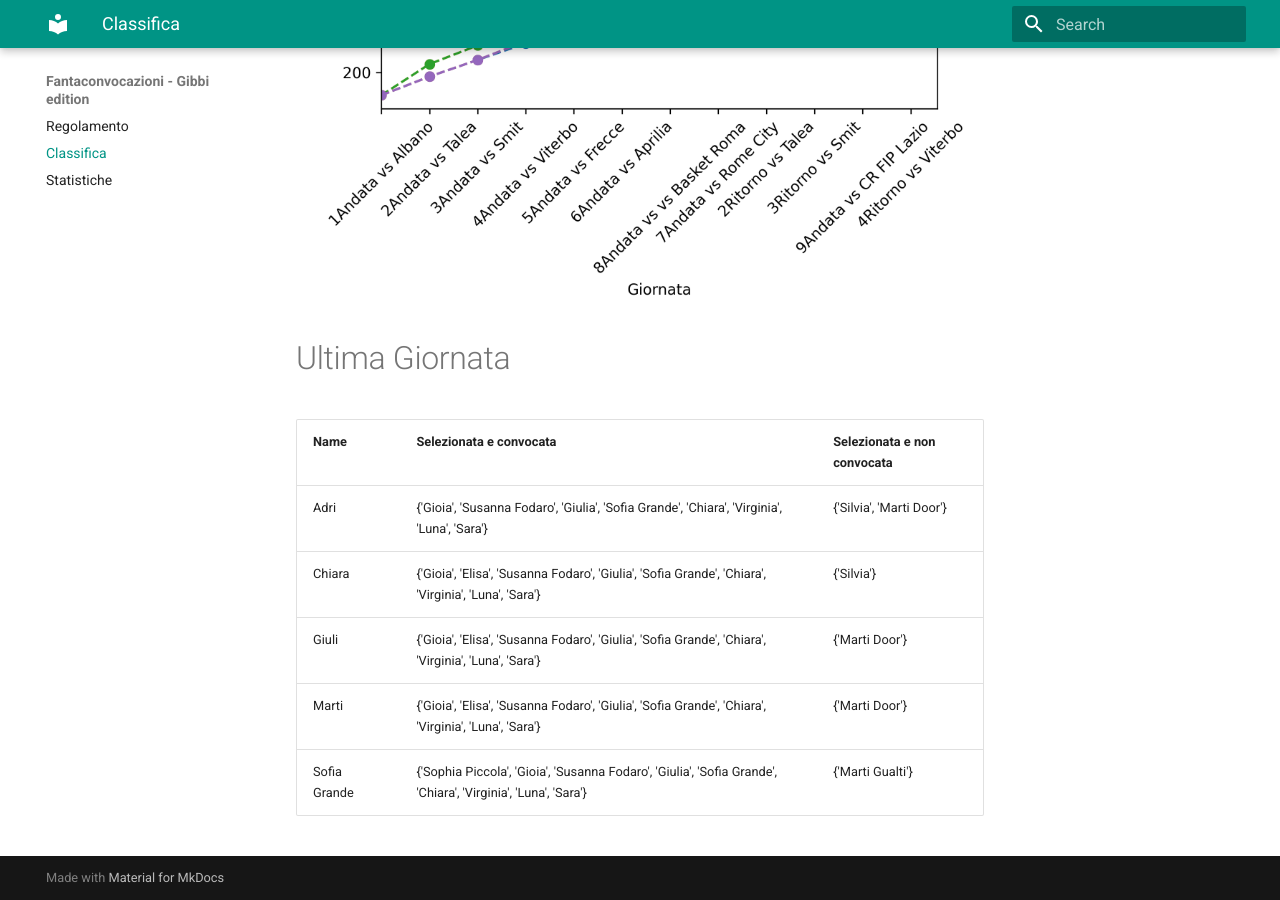
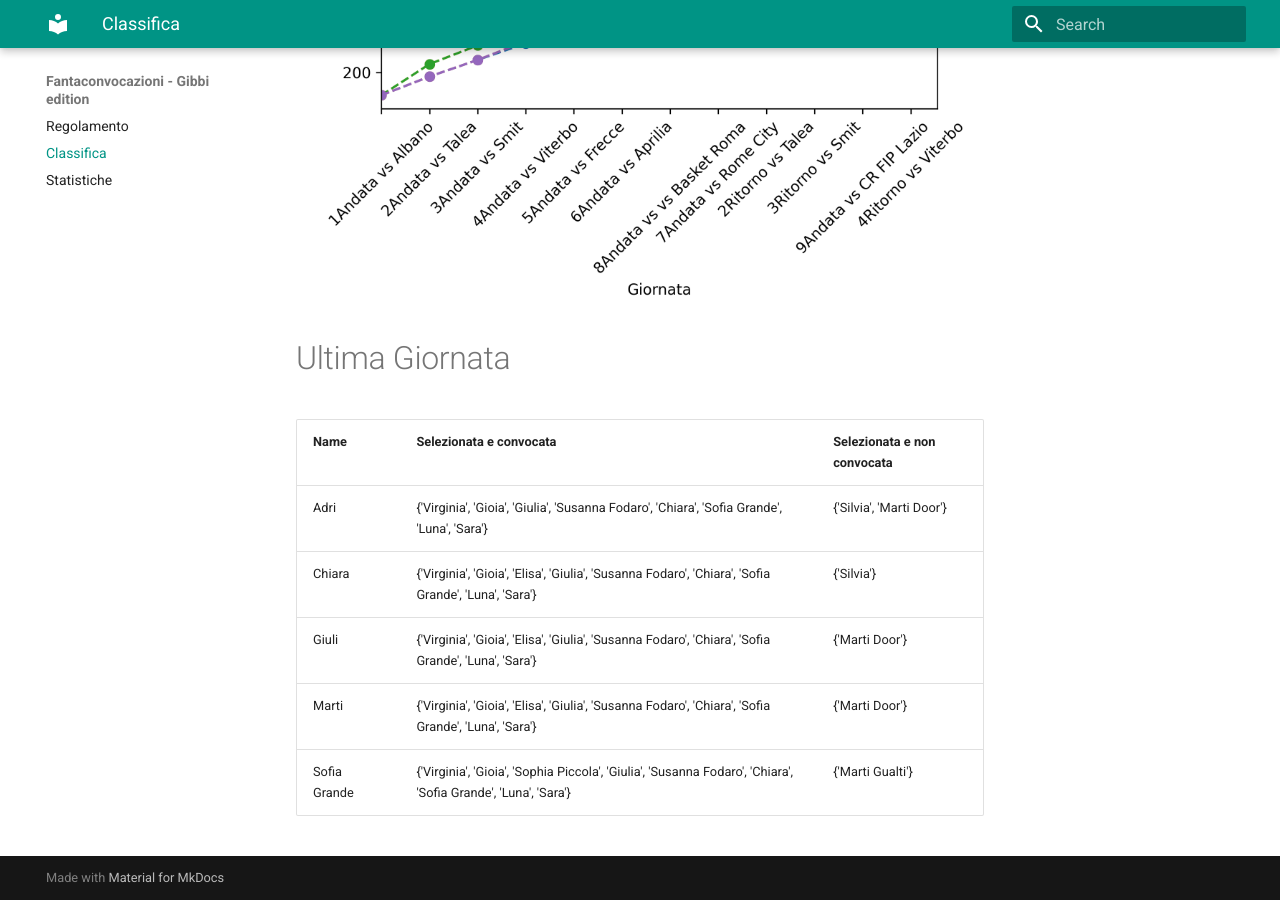
Before and after one commit to martinig94/fantagibbi, an MkDocs documentation site: the page built from docs/Classifica.md, in a window 1280 px wide and 900 px high, scrolled down 810 px. Built offline with MkDocs 1.6.1 and Material for MkDocs 9.7.7, drawn with Linux system fonts in a browser that asks for light colours.

Commit message:
Auto-update from main.py

```diff
--- a/docs/Classifica.md
+++ b/docs/Classifica.md
@@ -18,9 +18,9 @@
 <!-- START_TABLE CORRECT -->
 | Name         | Selezionata e convocata                                                                                       | Selezionata e non convocata   |
 |:-------------|:--------------------------------------------------------------------------------------------------------------|:------------------------------|
-| Adri         | {'Gioia', 'Susanna Fodaro', 'Giulia', 'Sofia Grande', 'Chiara', 'Virginia', 'Luna', 'Sara'}                   | {'Silvia', 'Marti Door'}      |
-| Chiara       | {'Gioia', 'Elisa', 'Susanna Fodaro', 'Giulia', 'Sofia Grande', 'Chiara', 'Virginia', 'Luna', 'Sara'}          | {'Silvia'}                    |
-| Giuli        | {'Gioia', 'Elisa', 'Susanna Fodaro', 'Giulia', 'Sofia Grande', 'Chiara', 'Virginia', 'Luna', 'Sara'}          | {'Marti Door'}                |
-| Marti        | {'Gioia', 'Elisa', 'Susanna Fodaro', 'Giulia', 'Sofia Grande', 'Chiara', 'Virginia', 'Luna', 'Sara'}          | {'Marti Door'}                |
-| Sofia Grande | {'Sophia Piccola', 'Gioia', 'Susanna Fodaro', 'Giulia', 'Sofia Grande', 'Chiara', 'Virginia', 'Luna', 'Sara'} | {'Marti Gualti'}              |
+| Adri         | {'Virginia', 'Gioia', 'Giulia', 'Susanna Fodaro', 'Chiara', 'Sofia Grande', 'Luna', 'Sara'}                   | {'Silvia', 'Marti Door'}      |
+| Chiara       | {'Virginia', 'Gioia', 'Elisa', 'Giulia', 'Susanna Fodaro', 'Chiara', 'Sofia Grande', 'Luna', 'Sara'}          | {'Silvia'}                    |
+| Giuli        | {'Virginia', 'Gioia', 'Elisa', 'Giulia', 'Susanna Fodaro', 'Chiara', 'Sofia Grande', 'Luna', 'Sara'}          | {'Marti Door'}                |
+| Marti        | {'Virginia', 'Gioia', 'Elisa', 'Giulia', 'Susanna Fodaro', 'Chiara', 'Sofia Grande', 'Luna', 'Sara'}          | {'Marti Door'}                |
+| Sofia Grande | {'Virginia', 'Gioia', 'Sophia Piccola', 'Giulia', 'Susanna Fodaro', 'Chiara', 'Sofia Grande', 'Luna', 'Sara'} | {'Marti Gualti'}              |
 <!-- END_TABLE CORRECT -->
```
